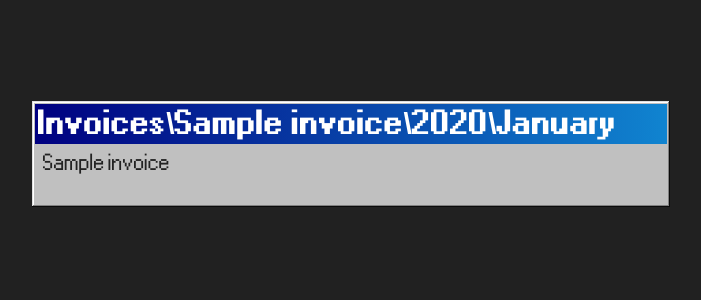
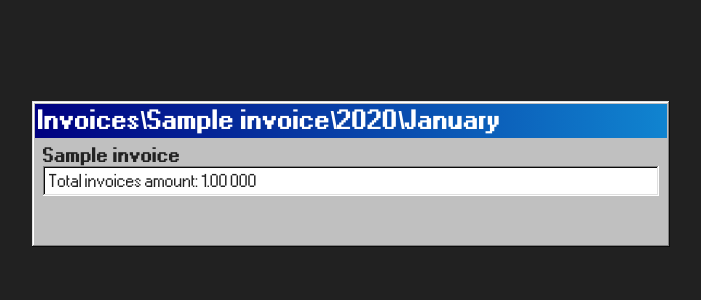
Before and after one commit to fanchymarin/invoice-management-system, a Django app: page /invoices/?customer_id=1&year=2020&month=1 in a window 1280 px wide. Shown: the top 300 px of the page, without its empty margins (289-990 px from the left). Run offline with Django 5.2, Linux system fonts and the light colour scheme; tables that the repository leaves empty hold one stand-in row (values such as "Sample post").

Commit message:
merge duplicates from revenue_source

```diff
--- a/invoices/static/invoices/style.css
+++ b/invoices/static/invoices/style.css
@@ -10,18 +10,39 @@ body {
 }
 
 .title-bar-text {
-	font-size: 30px;
+	font-size: x-large;
 }
 
 .window-body {
-	font-size: 20px;
+	font-size: large;
 }
 
 .invoices-count {
 	float: inline-end;
-	font-size: 15px;
+	font-size: medium;
 }
 
 .invoices-info {
-	margin-top: 10px;
+	font-size: large;
+	font-weight: bold;
 }
+
+.invoices-info-box {
+	font-size: medium;
+	font-weight: normal;
+}
+
+/*
+	"customer_name": "EagleFiesta",
+    "customer_id": 1,
+    "year": 2024,
+    "total_invoices": 25,
+    "month_id": 12,
+    "month_name": "December",
+    "invoice_sources": [
+      {
+        "revenue_source_name": "GizmoGuru",
+        "currency_code": "GBP",
+        "total_adjusted_gross_value": 122048.0
+      },
+ */
--- a/invoices/templates/invoices/index.html
+++ b/invoices/templates/invoices/index.html
@@ -43,6 +43,10 @@
         <span class="invoices-info">
           {% for invoice_source in invoice_info.invoice_sources %}
             {{ invoice_source.revenue_source_name }}
+            <ul class="tree-view">
+              <span class="invoices-info-box">
+                Total invoices amount: {{ invoice_source.total_adjusted_gross_value|floatformat:2 }} {{ invoice_source.currency_code }}</span>
+            </ul>
             <br>
           {% endfor %}
         </span>
--- a/invoices/views.py
+++ b/invoices/views.py
@@ -1,9 +1,8 @@
 from django.db.models import Case, CharField, Count, DecimalField, JSONField, Sum, Value, When
-from django.db.models.functions import Coalesce, ExtractDay, ExtractMonth, ExtractYear
+from django.db.models.functions import Coalesce, ExtractMonth, ExtractYear
 from django.http import JsonResponse
 from django.shortcuts import render
 from .models import Invoice
-from django.http import Http404
 
 context = {
     'invoices_info': None,
@@ -48,29 +47,59 @@ def get_invoices_month(invoices_info, year_query):
     context['selected_year'] = invoices_info.values_list('year', flat=True).first()
     return invoices_info
 
+def unify_invoice_sources(data):
+    result = []
+
+    for invoice_info in data:
+        unified_sources = {}
+
+        for source in invoice_info["invoice_sources"]:
+            key = (source["revenue_source_name"], source["currency_code"])
+
+            if key in unified_sources:
+                unified_sources[key]["total_adjusted_gross_value"] += source["total_adjusted_gross_value"]
+                unified_sources[key]["invoice_count"] += 1
+            else:
+                unified_sources[key] = {
+                    "revenue_source_name": source["revenue_source_name"],
+                    "currency_code": source["currency_code"],
+                    "total_adjusted_gross_value": source["total_adjusted_gross_value"],
+                    "invoice_count": 1
+                }
+
+        unified_list = list(unified_sources.values())
+        unified_list.sort(key=lambda x: x["total_adjusted_gross_value"], reverse=True)
+
+        new_invoice_info = invoice_info.copy()
+        new_invoice_info["invoice_sources"] = unified_list
+
+        result.append(new_invoice_info)
+
+    return result
+
+
 def get_invoices_info(invoices_info, month_query):
     context['view_type'] = 'invoice_info'
-
     invoices_info = invoices_info.filter(month_id=month_query)
 
     total_amount_by_source_revenue = (
         invoices_info
         .values('revenue_source_name', 'currency_code')
         .annotate(
-            day=ExtractDay('invoice_date'),
             total_adjusted_gross_value=Coalesce(
                 Sum('adjusted_gross_value'), 0, output_field=DecimalField()))
-        .order_by('-invoice_date')
+        .order_by('-adjusted_gross_value')
     )
 
     for entry in total_amount_by_source_revenue:
         entry['total_adjusted_gross_value'] = float(round(entry['total_adjusted_gross_value'], 2))
+
         invoices_info = invoices_info.annotate(
             invoice_sources=Value(list(total_amount_by_source_revenue), output_field=JSONField())
         )
 
     context['selected_month'] = invoices_info.values_list('month_name', flat=True).first()
-    return invoices_info
+    return unify_invoice_sources(invoices_info)
 
 
 def get_customers(request):
```
